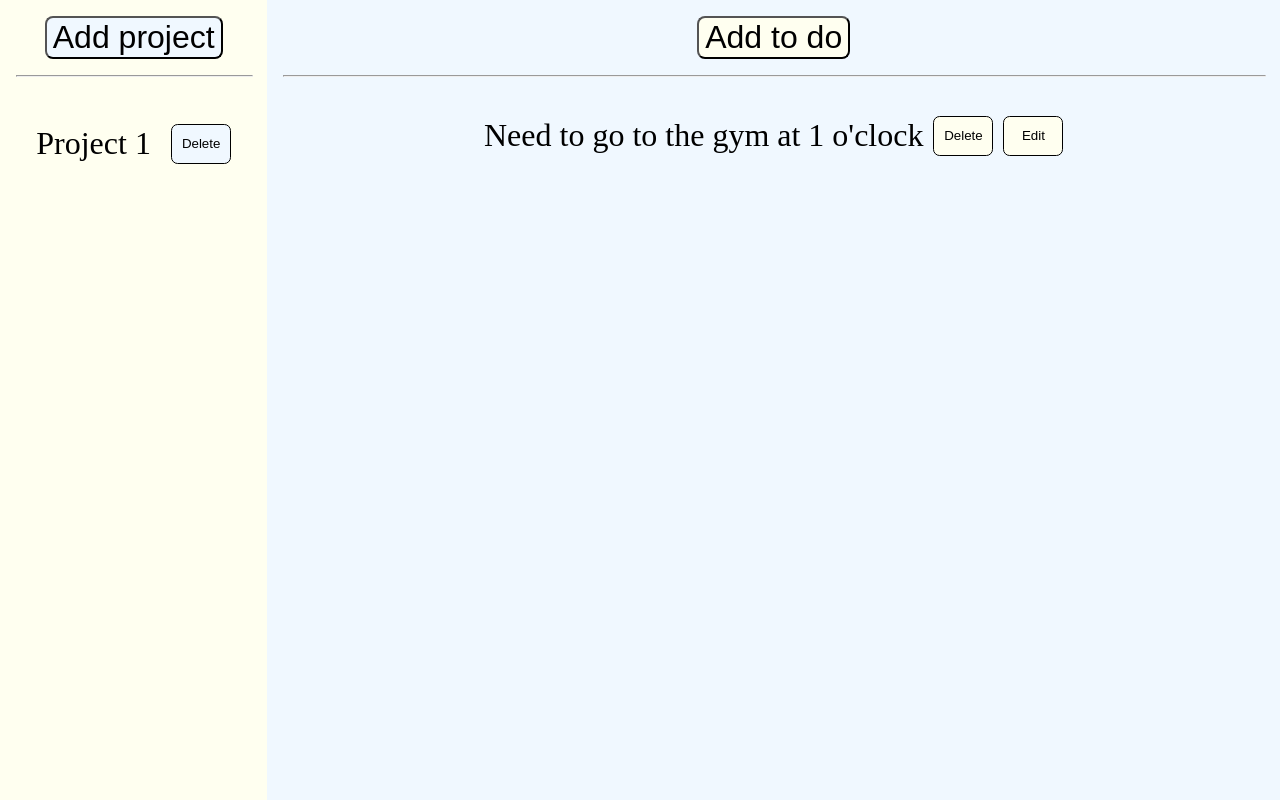
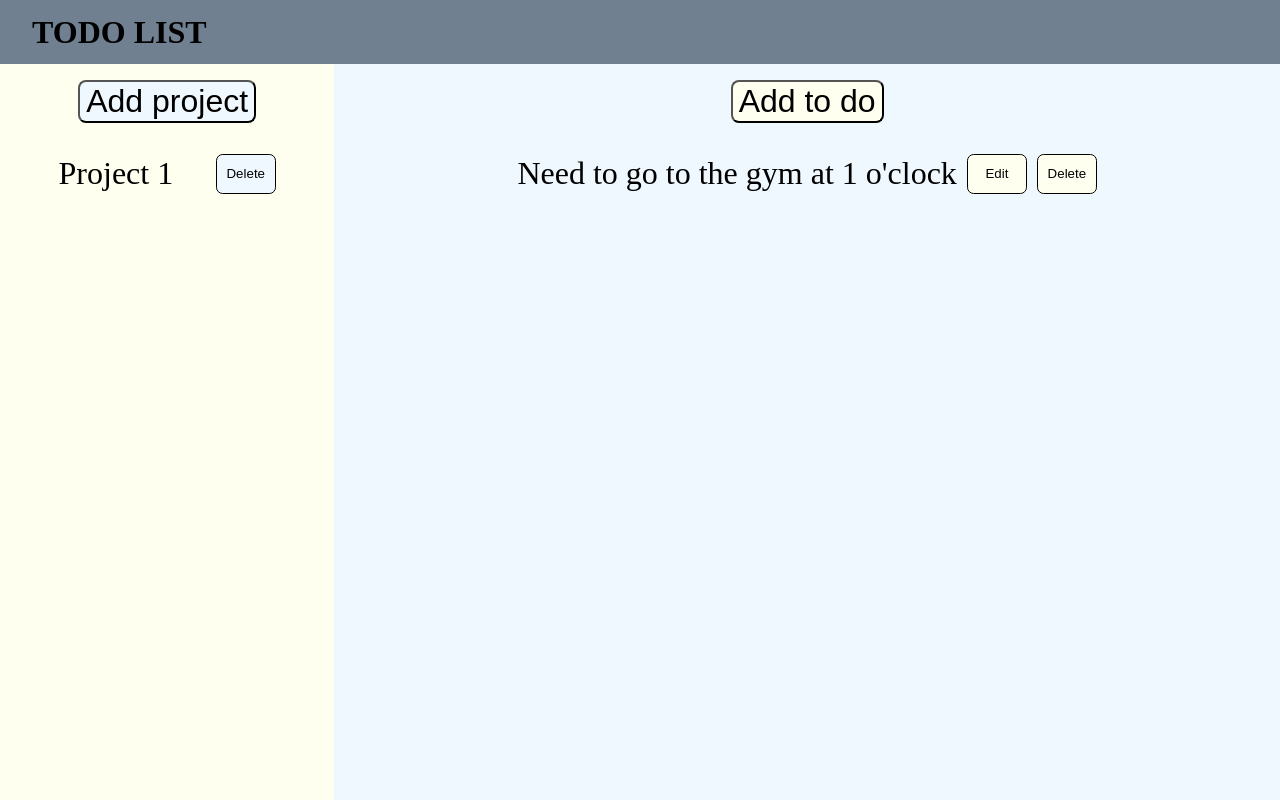
Before and after one commit to Andjelko28/to-do-list, a plain HTML site: page index.html in a window 1280 px wide. Drawn offline with Linux system fonts and the light colour scheme.

Commit message:
Added header to HTML and created classes in JS

```diff
--- a/app.js
+++ b/app.js
@@ -0,0 +1,30 @@
+class ProjectManager {
+    constructor() {
+        this.projects = [];
+    }
+    addProject() {
+
+    }
+    deleteProject() {
+
+    }
+}
+
+class Project {
+    constructor(name) {
+        this.name = name;
+        this.todos = [];
+    }
+    addTodo() {
+
+    }
+    deleteToDo() {
+
+    }
+}
+
+class ToDo {
+    constructor(description) {
+        this.description = description;
+    }
+}
--- a/index.css
+++ b/index.css
@@ -2,16 +2,30 @@ body {
     margin: 0;
 }
 
-html{
-height: 100%;
+html {
+    height: 100%;
 }
 
 .container {
     display: grid;
-    grid-template-columns: 0.4fr auto;
-    grid-template-rows: auto;
-    grid-template-areas: 'aside main';
+    grid-template-columns: 0.5fr auto;
+    grid-template-rows: auto 1fr;
+    grid-template-areas:
+        'header header'
+        'aside main';
     height: 100vh;
+}
+
+header {
+    grid-area: header;
+    max-height: 4rem;
+    display: flex;
+    align-items: center;
+    background-color: slategrey;
+}
+
+header h1{
+    margin-left: 2rem;
 }
 
 aside {
@@ -20,20 +34,22 @@ aside {
     padding: 1rem;
     font-size: 2em;
     background-color: ivory;
+    grid-area: aside;
 }
 
-main{
+main {
     display: flex;
     flex-direction: column;
     background-color: aliceblue;
     padding: 1rem;
+    grid-area: main;
 }
 
 hr {
     width: 100%;
 }
 
-.add-projects{
+.add-projects {
     text-align: center;
 }
 
@@ -41,25 +57,26 @@ hr {
     font-size: 1em;
 }
 
-.project-name{
+.project-name {
     display: flex;
     justify-content: space-evenly;
     align-items: center;
 }
 
-.add-projects-btn{
+.add-projects-btn {
     border-radius: 0.5rem;
     cursor: pointer;
     background-color: aliceblue;
 }
 
-.add-projects-btn:hover, .edit-todo:hover{
+.add-projects-btn:hover,
+.edit-todo:hover {
     transition: 1s ease-out;
     transform: translateY(-5px);
     box-shadow: 0px 0px 20px 3px #0f6bf5;
 }
 
-.delete-project-btn{
+.delete-project-btn {
     height: 40px;
     width: 60px;
     border-radius: 0.5em;
@@ -68,30 +85,31 @@ hr {
     cursor: pointer;
 }
 
-.delete-project-btn:hover, .delete-todo:hover{
+.delete-project-btn:hover,
+.delete-todo:hover {
     transition: 1s ease-out;
     transform: translateY(-5px);
     box-shadow: 0px 0px 20px 3px #F44336;
 }
 
-.add-todos{
+.add-todos {
     text-align: center;
-    margin-bottom: 0.5rem;
 }
 
-.add-todos-btn{
+.add-todos-btn {
     font-size: 2em;
     background-color: ivory;
 }
 
-.todo-name{
+.todo-name {
     display: flex;
     font-size: 2em;
     justify-content: center;
     align-items: center;
 }
 
-.delete-todo, .edit-todo{
+.delete-todo,
+.edit-todo {
     margin-left: 10px;
     height: 40px;
     width: 60px;
--- a/index.html
+++ b/index.html
@@ -11,11 +11,13 @@
 
 <body>
     <div class="container">
+        <header>
+            <h1>TODO LIST</h1>
+        </header>
         <aside>
             <div class="add-projects">
                 <button class="add-projects-btn">Add project</button>
             </div>
-            <hr>
             <div class="projects-container">
                 <div class="project-name">
                     <p>Project 1</p>
@@ -27,12 +29,11 @@
             <div class="add-todos">
                 <button class="add-todos-btn add-projects-btn">Add to do</button>
             </div>
-            <hr>
             <div class="todos-container">
                 <article class="todo-name">
                     <p>Need to go to the gym at 1 o'clock</p>
+                    <button class="edit-todo">Edit</button>
                     <button class="delete-todo">Delete</button>
-                    <button class="edit-todo">Edit</button>
                 </article>
             </div>
         </main>
```
